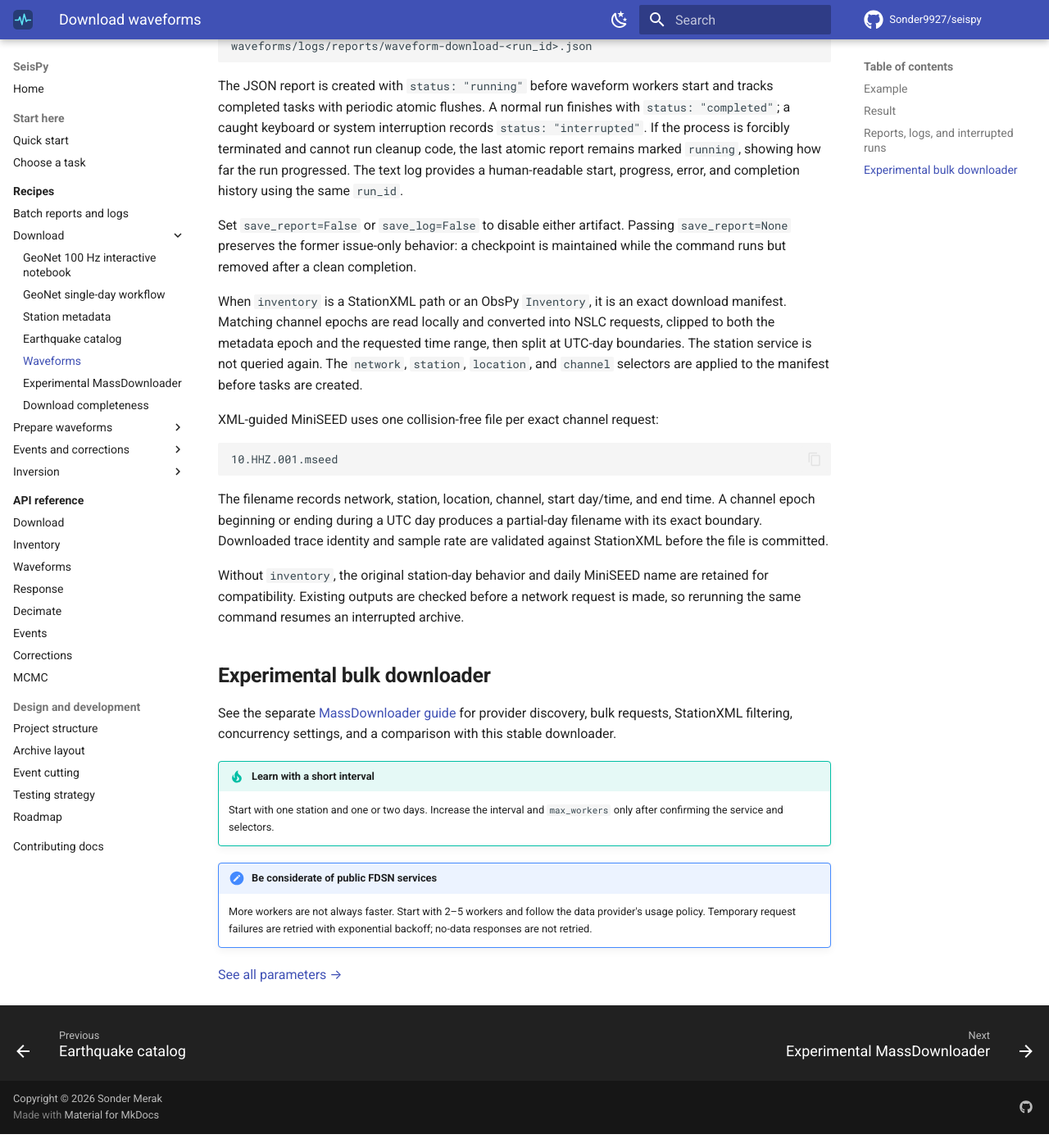
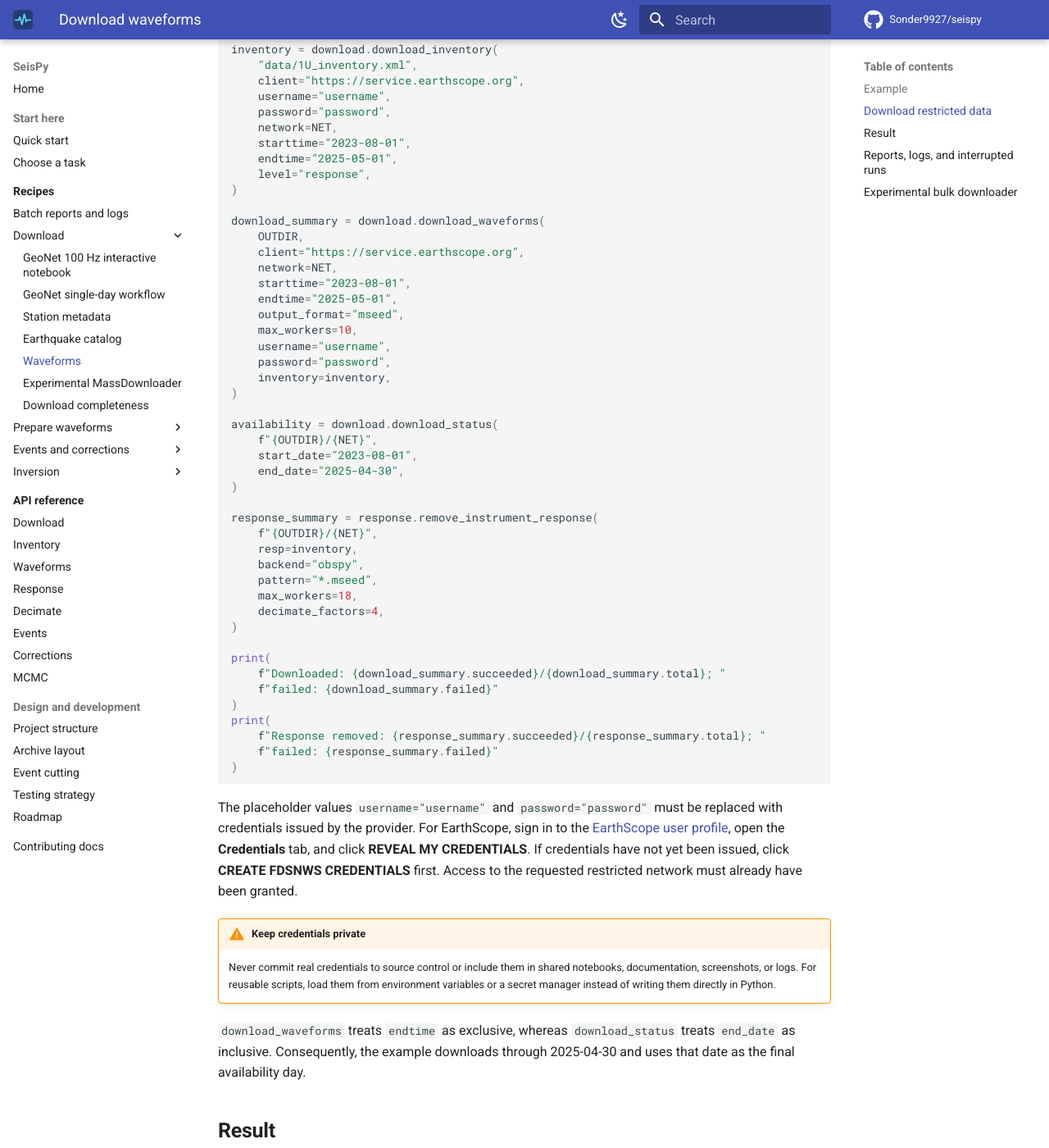
Before and after one commit to Sonder9927/seispy, an MkDocs documentation site: the page built from docs/recipes/download-waveforms.md, in a window 1280 px wide and 1400 px high, scrolled down 1000 px. Shown: the whole window at 82% size. Built offline with MkDocs 1.6.1 and Material for MkDocs 9.7.7, drawn with Linux system fonts in a browser that asks for light colours; comment, search, counter and statistics services are not loaded; some of the changed text lies outside the part shown.

Commit message:
docs: add restricted waveform download example

````diff
--- a/docs/recipes/download-waveforms.md
+++ b/docs/recipes/download-waveforms.md
@@ -33,6 +33,86 @@ print(f"No data: {summary.no_data}; failed: {summary.failed}")
 print(f"Report: {summary.report_path}")
 print(f"Log: {summary.log_path}")
 ```
+
+## Download restricted data
+
+Pass the same FDSN web-service credentials when downloading response metadata
+and waveforms. The following EarthScope example downloads restricted MiniSEED,
+checks daily availability, and removes the instrument response with ObsPy:
+
+```python
+from seispy import download, response
+
+
+NET = "1U"
+OUTDIR = "data"
+
+inventory = download.download_inventory(
+    "data/1U_inventory.xml",
+    client="https://service.earthscope.org",
+    username="username",
+    password="password",
+    network=NET,
+    starttime="2023-08-01",
+    endtime="2025-05-01",
+    level="response",
+)
+
+download_summary = download.download_waveforms(
+    OUTDIR,
+    client="https://service.earthscope.org",
+    network=NET,
+    starttime="2023-08-01",
+    endtime="2025-05-01",
+    output_format="mseed",
+    max_workers=10,
+    username="username",
+    password="password",
+    inventory=inventory,
+)
+
+availability = download.download_status(
+    f"{OUTDIR}/{NET}",
+    start_date="2023-08-01",
+    end_date="2025-04-30",
+)
+
+response_summary = response.remove_instrument_response(
+    f"{OUTDIR}/{NET}",
+    resp=inventory,
+    backend="obspy",
+    pattern="*.mseed",
+    max_workers=18,
+    decimate_factors=4,
+)
+
+print(
+    f"Downloaded: {download_summary.succeeded}/{download_summary.total}; "
+    f"failed: {download_summary.failed}"
+)
+print(
+    f"Response removed: {response_summary.succeeded}/{response_summary.total}; "
+    f"failed: {response_summary.failed}"
+)
+```
+
+The placeholder values `username="username"` and `password="password"` must
+be replaced with credentials issued by the provider. For EarthScope, sign in
+to the [EarthScope user profile](https://www.earthscope.org/user), open the
+**Credentials** tab, and click **REVEAL MY CREDENTIALS**. If credentials have
+not yet been issued, click **CREATE FDSNWS CREDENTIALS** first. Access to the
+requested restricted network must already have been granted.
+
+!!! warning "Keep credentials private"
+
+    Never commit real credentials to source control or include them in shared
+    notebooks, documentation, screenshots, or logs. For reusable scripts,
+    load them from environment variables or a secret manager instead of
+    writing them directly in Python.
+
+`download_waveforms` treats `endtime` as exclusive, whereas `download_status`
+treats `end_date` as inclusive. Consequently, the example downloads through
+2025-04-30 and uses that date as the final availability day.
 
 ## Result
 
````
